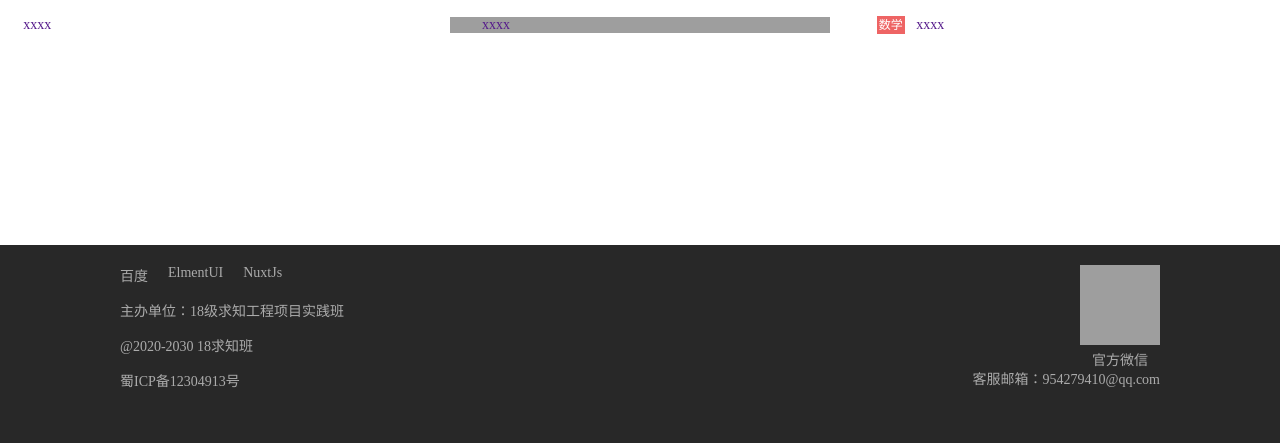
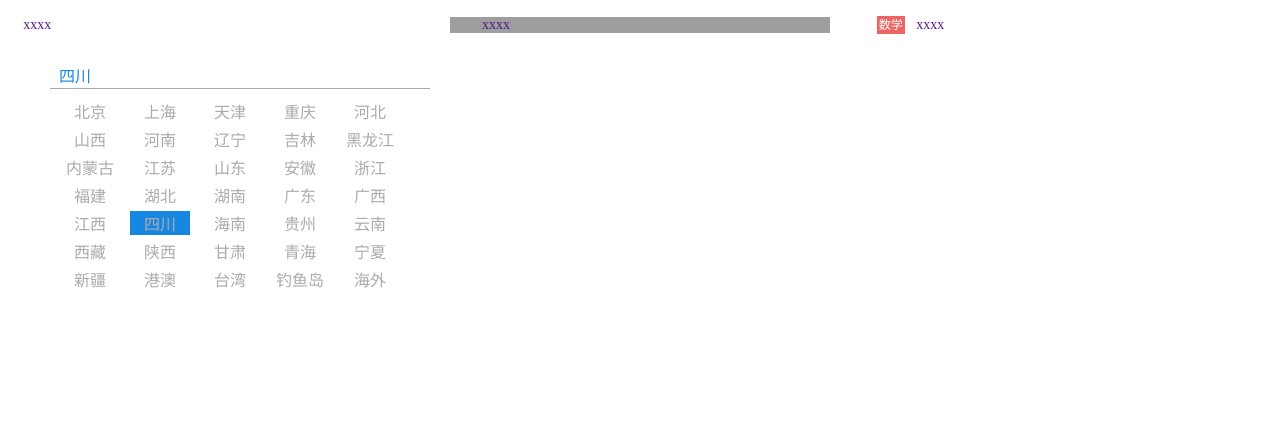
Before and after one commit to CurATorP/2020-2021-vueProject, a Nuxt app in the folder kaoyan/: page / in a window 1280 px wide. Shown: the part 357-800 px from the top of the page. Built offline with nearby package versions, Linux system fonts and the light colour scheme; grey boxes are pictures that could not be loaded.

Commit message:
1110 addressPart

```diff
--- /dev/null
+++ b/kaoyan/components/Address.vue
@@ -0,0 +1,76 @@
+<template>
+  <div id="change">
+    <div class="currentAdd">
+      <p>{{ currentAddress }}</p>
+    </div>
+    <div class="allAddress">
+      <ul>
+        <div v-for="(item, index) in Addresslist" :key="index" class="test">
+          <li v-if="currentAddress === item" style="background-color: #1787e0;">
+            {{ item }}
+          </li>
+          <li v-else class="newAdd" @click="currentAddress=item">
+            {{ item }}
+          </li>
+        </div>
+      </ul>
+    </div>
+  </div>
+</template>
+
+<script>
+export default {
+  data () {
+    return {
+      Addresslist: ['北京', '上海', '天津', '重庆', '河北', '山西',
+        '河南', '辽宁', '吉林', '黑龙江', '内蒙古', '江苏',
+        '山东', '安徽', '浙江', '福建', '湖北', '湖南',
+        '广东', '广西', '江西', '四川', '海南', '贵州',
+        '云南', '西藏', '陕西', '甘肃', '青海', '宁夏',
+        '新疆', '港澳', '台湾', '钓鱼岛', '海外'],
+      currentAddress: '四川'
+    }
+  }
+}
+</script>
+
+<style lang="scss">
+#change {
+  width: 600px;
+  height: 500px;
+}
+.currentAdd {
+  width: 50px;
+  height: 25px;
+  margin-left: 50px;
+  color:  #1787e0;
+  text-align: center;
+}
+.allAddress {
+  & {
+    width: 380px;
+    height: 230px;
+    display: inline-flex;
+    margin-left: 50px;
+    border-top: 1px #ababab solid;
+    .test {
+      width: 60px;
+      height: 18px;
+      float: left;
+      margin-left: 10px;
+      margin-top: 10px;
+      & li {
+      color: #ababab;
+      text-align: center;
+      &:hover {
+        cursor:pointer;
+      }
+    }
+      .newAdd:hover {
+        color: #1787e0;
+        background: rgba($color: #ababab9c, $alpha: 3.0);
+      }
+    }
+  }
+}
+</style>
--- a/kaoyan/components/footer.vue
+++ b/kaoyan/components/footer.vue
@@ -1,6 +1,6 @@
 <template>
-  <div id="foorter">
-    <div class="footer-left">
+  <div id="footer">
+    <div class="foot-left">
 
       <ul class="youqin">
         <li v-for="(item, index) in youqin" :key="index">
@@ -17,7 +17,7 @@
       </div>
 
     </div>
-    <div class="footer-right">
+    <div class="foot-right">
       <div class="weixin">
         <img :src="contact.path" alt="">
         <p>{{ contact.name }}</p>
@@ -64,72 +64,52 @@
 
 </script>
 
-<style lang='scss'>
-  #foorter {
-    display: flex;
+<style lang="scss">
+#footer {
+  height: 200px;
   background: #282828;
   color: #ababab;
+  display: flex;
   padding: 20px;
   box-sizing: border-box;
-    position: fixed;
   font-size: 14px;
-    height: 198px;
+  line-height: 30px;
+  position: relative;
   bottom: 0;
   left: 0;
   right: 0;
-
-    .footer-left {
+}
+.foot-left {
   flex-grow: 6;
   margin-left: 100px;
-
   a {
-        color: #ababab;
-
+    color:#ababab;
     &:hover {
       text-decoration: underline;
     }
+       //&是父元素
   }
-
   .youqin {
     display: flex;
     margin-bottom: 15px;
-
     li {
-          margin-right: 20px;
-        }
-      }
-
-      .copy {
-        p {
-          margin-bottom: 15px;
+      margin-left: 15px;
     }
   }
 }
-
-    .footer-right {
-      flex-grow: 5;
-
+.foot-right {
+  flex-grow: 0;
+  margin-right: 100px;
   .weixin {
-        position: fixed;
-        right: 120px;
+    text-align: center;
     img {
-          height: 80px;
-          width: 80px;
+      width: 100px;
+      height: 100px;
     }
-
-        p {
-          width: 80px;
+  }
+  p .kefu {
+    margin-top: 10px;
     text-align: center;
   }
 }
-
-      .kefu {
-        margin-top: 10px;
-        position: fixed;
-        right: 120px;
-        bottom: 55px;
-      }
-    }
-  }
-
 </style>
--- a/kaoyan/components/model.vue
+++ b/kaoyan/components/model.vue
@@ -138,6 +138,7 @@
       height: 60px;
       line-height: 60px;
       display: flex;
+      // left: 100px;
       border-bottom: 3px solid #1787e0;
       margin-bottom: 20px;
 
@@ -151,7 +152,7 @@
       }
 
       .part-right {
-        position: fixed;
+        position: relative;
         right: 100px;
         width: 810px;
         float: right;
--- a/kaoyan/pages/index.vue
+++ b/kaoyan/pages/index.vue
@@ -1,15 +1,18 @@
 <template>
   <div class="container">
     <Model />
+    <Address />
+
   </div>
 </template>
 
 <script>
 import Model from '@/components/model'
-
+import Address from '@/components/Address'
 export default {
   components: {
-    Model
+    Model,
+    Address
   },
   data () {
     return {}
```
Also changed, not shown: kaoyan/components/location.vue (deleted, +0 -26 lines), 1 other file (tests, documents, lock files or other folders). Lines whose indentation alone changed are shown as unchanged.
